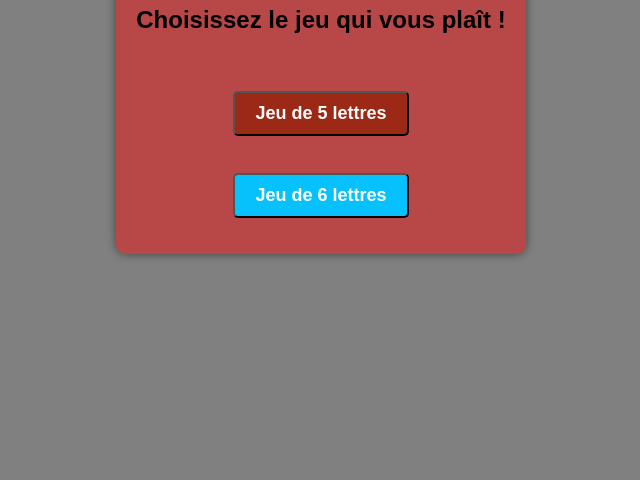
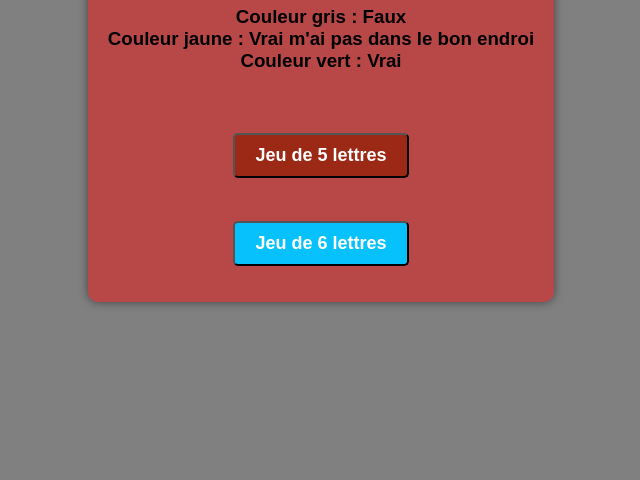
Before and after one commit to thomasdeb961/jeu-de-motus, a plain HTML site: page index.html in a window 1280 px wide. Shown: the part 320-800 px from the top of the page, without its empty margins (319-959 px from the left). Drawn offline with Linux system fonts and the light colour scheme.

Commit message:
Update index.html

```diff
--- a/index.html
+++ b/index.html
@@ -10,6 +10,7 @@
     <div class="container">
         <h1>Jeu de Motus</h1>
         <h2>Choisissez le jeu qui vous plaît !</h2>
+        <h3>Couleur gris : Faux <br>Couleur jaune : Vrai m'ai pas dans le bon endroi <br>Couleur vert : Vrai </h3>
         <button class="dictChange5" onclick="window.location.href='dict5.html'" >Jeu de 5 lettres</button>
         <br>
         <button class="dictChange6"onclick="window.location.href='dict6.html'" >Jeu de 6 lettres</button>
```
